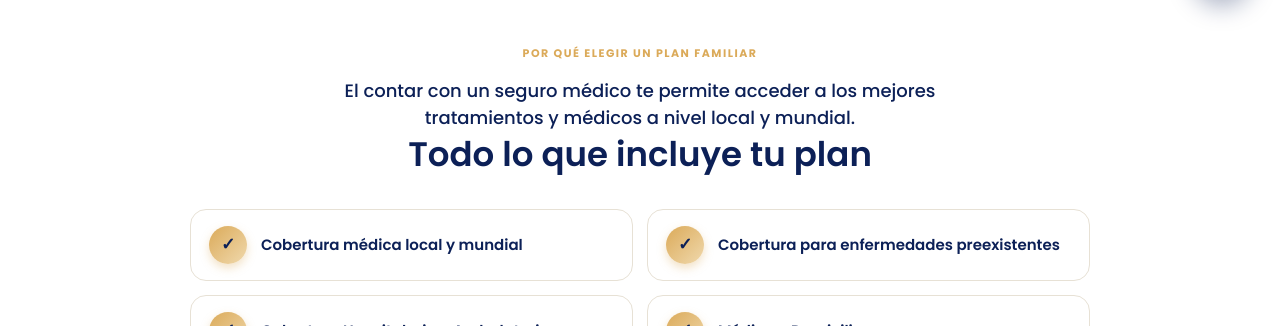
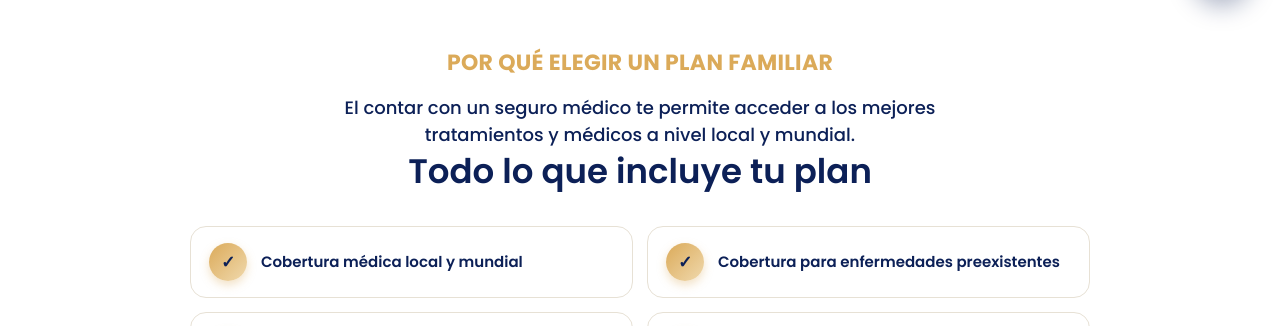
Before and after one commit to josuelizarzaburu-sudo/priority-web, a website: page salud-familia.html in a window 1280 px wide. Shown: the part 774-1100 px from the top of the page. Drawn offline with Linux system fonts and the light colour scheme.

Commit message:
Agrandar el heading Por que elegir un plan familiar

```diff
--- a/salud-familia.html
+++ b/salud-familia.html
@@ -291,7 +291,7 @@
 <section class="ben-sec">
   <div class="wrap">
     <div style="text-align:center">
-      <div class="sec-eyebrow">Por qué elegir un plan familiar</div>
+      <div class="sec-eyebrow" style="font-size:22px;letter-spacing:.3px">Por qué elegir un plan familiar</div>
       <p class="cov-lead">El contar con un seguro médico te permite acceder a los mejores tratamientos y médicos a nivel local y mundial.</p>
       <h2 style="font-size:34px;color:var(--navy);margin:0 0 8px">Todo lo que incluye tu plan</h2>
     </div>
```
